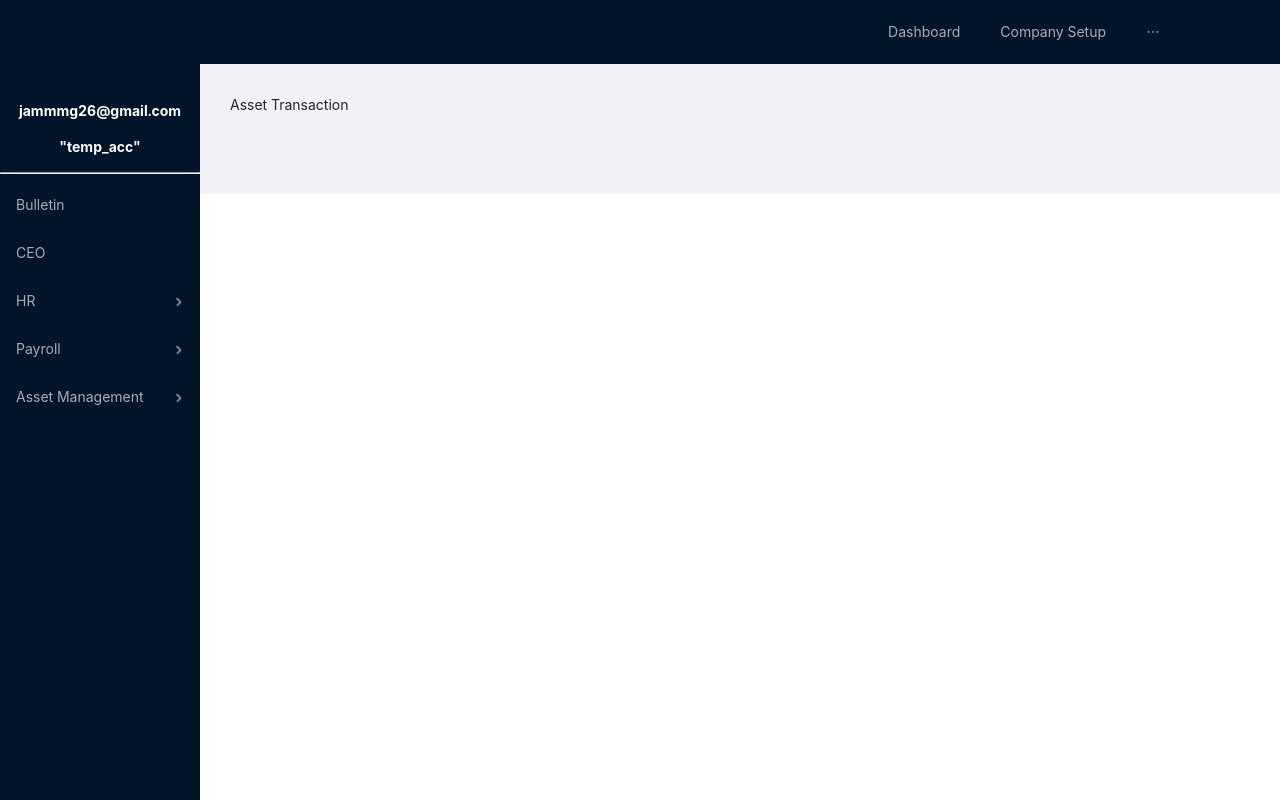
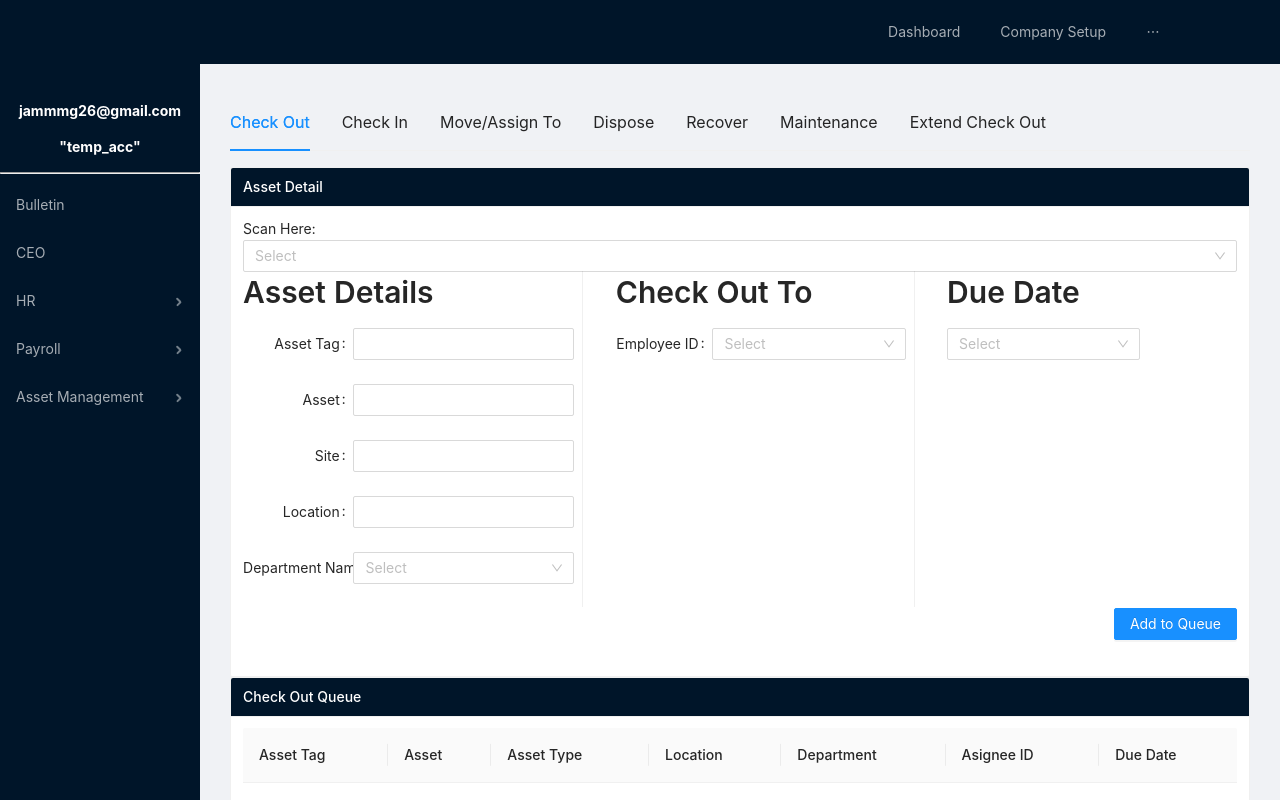
Before and after one commit to jamg26/ams-react, a React (Create React App) app in the folder client/: page /asset-transaction in a window 1280 px wide. Shown: the top 800 px of the page. Built offline with nearby package versions, Linux system fonts and the light colour scheme.

Commit message:
Transaction UI, Update Routing(Replace Placeholder Page)
* Added Checkout forms

```diff
--- /dev/null
+++ b/client/src/components/pages/asset/transaction/components/check-out/index.js
@@ -0,0 +1,172 @@
+import React from 'react';
+import {
+  Row,
+  Col,
+  Select,
+  Typography,
+  Form,
+  Input,
+  Button,
+  Table,
+  Divider,
+} from 'antd';
+import Card from '../../../../../shared/Card';
+
+const CheckOut = (props) => {
+  const { Title } = Typography;
+  const { Option } = Select;
+  const columns = [
+    {
+      show: true,
+      title: 'Asset Tag',
+      dataIndex: 'asset_tag',
+    },
+    {
+      show: true,
+      title: 'Asset',
+      dataIndex: 'asset_description',
+    },
+    {
+      show: true,
+      title: 'Asset Type',
+      dataIndex: 'asset_category_name',
+    },
+    {
+      show: true,
+      title: 'Location',
+      dataIndex: 'asset_sub_category',
+    },
+    {
+      show: true,
+      title: 'Department',
+      dataIndex: 'asset_department_code',
+    },
+    {
+      show: true,
+      title: 'Asignee ID',
+      dataIndex: 'availability',
+    },
+    {
+      show: true,
+      title: 'Due Date',
+      dataIndex: 'asset_transaction_status',
+    },
+  ];
+
+  const layout = {
+    labelCol: { span: 8 },
+    wrapperCol: { span: 16 },
+  };
+
+  return (
+    <>
+      <Form
+        name='basic'
+        {...layout}
+        //initialValues={}
+        // onFinish={onFinish}
+        // onFinishFailed={onFinishFailed}
+      >
+        <Card title='Asset Detail'>
+          <Row justify='end'>
+            <Col md={24}>
+              Scan Here:{' '}
+              <Select
+                placeholder='Select'
+                showSearch
+                style={{ width: '100%' }}
+              />
+            </Col>
+            <Col md={8}>
+              <Row>
+                <Col md={24}>
+                  <Title level={2}>Asset Details</Title>
+                </Col>
+                <Col md={24}>
+                  <Form.Item label='Asset Tag' name='asset_tag'>
+                    <Input />
+                  </Form.Item>
+                  <Form.Item label='Asset' name='asset'>
+                    <Input />
+                  </Form.Item>
+                  <Form.Item label='Site' name='site'>
+                    <Input />
+                  </Form.Item>
+                  <Form.Item label='Location' name='location'>
+                    <Input />
+                  </Form.Item>
+                  <Form.Item label='Department Name' name='department'>
+                    <Select placeholder='Select' />
+                  </Form.Item>
+                </Col>
+              </Row>
+            </Col>
+            <Col md={1}>
+              <Divider type='vertical' style={{ height: '100%' }} />
+            </Col>
+            <Col md={7}>
+              <Row>
+                <Col md={24}>
+                  <Title level={2}>Check Out To</Title>
+                </Col>
+                <Col md={24}>
+                  <Form.Item label='Employee ID' name='employee_id'>
+                    <Select placeholder='Select' showSearch />
+                  </Form.Item>
+                </Col>
+              </Row>
+            </Col>
+            <Col md={1}>
+              <Divider type='vertical' style={{ height: '100%' }} />
+            </Col>
+            <Col md={7}>
+              <Row>
+                <Col md={24}>
+                  <Title level={2}>Due Date</Title>
+                </Col>
+                <Col md={24}>
+                  <Form.Item label='' name='due_date'>
+                    <Select placeholder='Select'>
+                      <Option value='default'>Default</Option>
+                      <Option value='custom'>Custom</Option>
+                    </Select>
+                  </Form.Item>
+                </Col>
+              </Row>
+            </Col>
+            <Col>
+              <Form.Item>
+                <Button type='primary' htmlType='submit'>
+                  Add to Queue
+                </Button>
+              </Form.Item>
+            </Col>
+          </Row>
+        </Card>
+      </Form>
+      <Form
+        name='basic'
+        //initialValues={}
+        // onFinish={onFinish}
+        // onFinishFailed={onFinishFailed}
+      >
+        <Card title='Check Out Queue'>
+          <Row justify='end'>
+            <Col md={24}>
+              <Table columns={columns} />
+            </Col>
+            <Col>
+              <Form.Item>
+                <Button type='primary' htmlType='submit'>
+                  Check Out
+                </Button>
+              </Form.Item>
+            </Col>
+          </Row>
+        </Card>
+      </Form>
+    </>
+  );
+};
+
+export default CheckOut;
--- a/client/src/components/pages/asset/transaction/index.js
+++ b/client/src/components/pages/asset/transaction/index.js
@@ -1,7 +1,36 @@
 import React from 'react';
+import { Tabs } from 'antd';
+import CheckOut from './components/check-out';
 
-const Transaction = props => {
-  return <div>Asset Transaction</div>;
+const Transaction = (props) => {
+  const { TabPane } = Tabs;
+  return (
+    <div>
+      <Tabs defaultActiveKey='checkOut' size='large'>
+        <TabPane tab='Check Out' key='checkOut'>
+          <CheckOut />
+        </TabPane>
+        <TabPane tab='Check In' key='checkIn'>
+          Check In
+        </TabPane>
+        <TabPane tab='Move/Assign To' key='moveAssignTo'>
+          Move/Assign To
+        </TabPane>
+        <TabPane tab='Dispose' key='dispose'>
+          Dispose
+        </TabPane>
+        <TabPane tab='Recover' key='recover'>
+          Recover
+        </TabPane>
+        <TabPane tab='Maintenance' key='maintenance'>
+          Maintenance
+        </TabPane>
+        <TabPane tab='Extend Check Out' key='extendCheckOut'>
+          Extend Checkout
+        </TabPane>
+      </Tabs>
+    </div>
+  );
 };
 
 export default Transaction;
```
